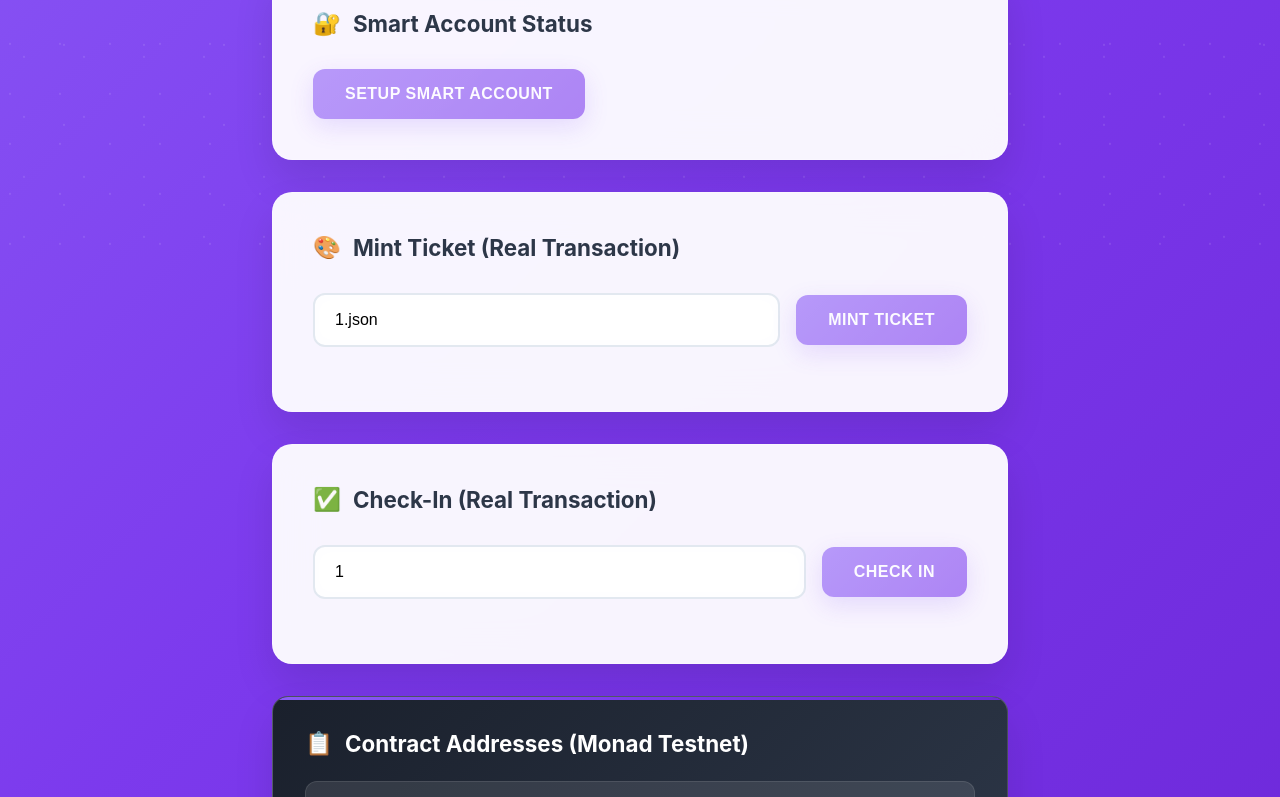
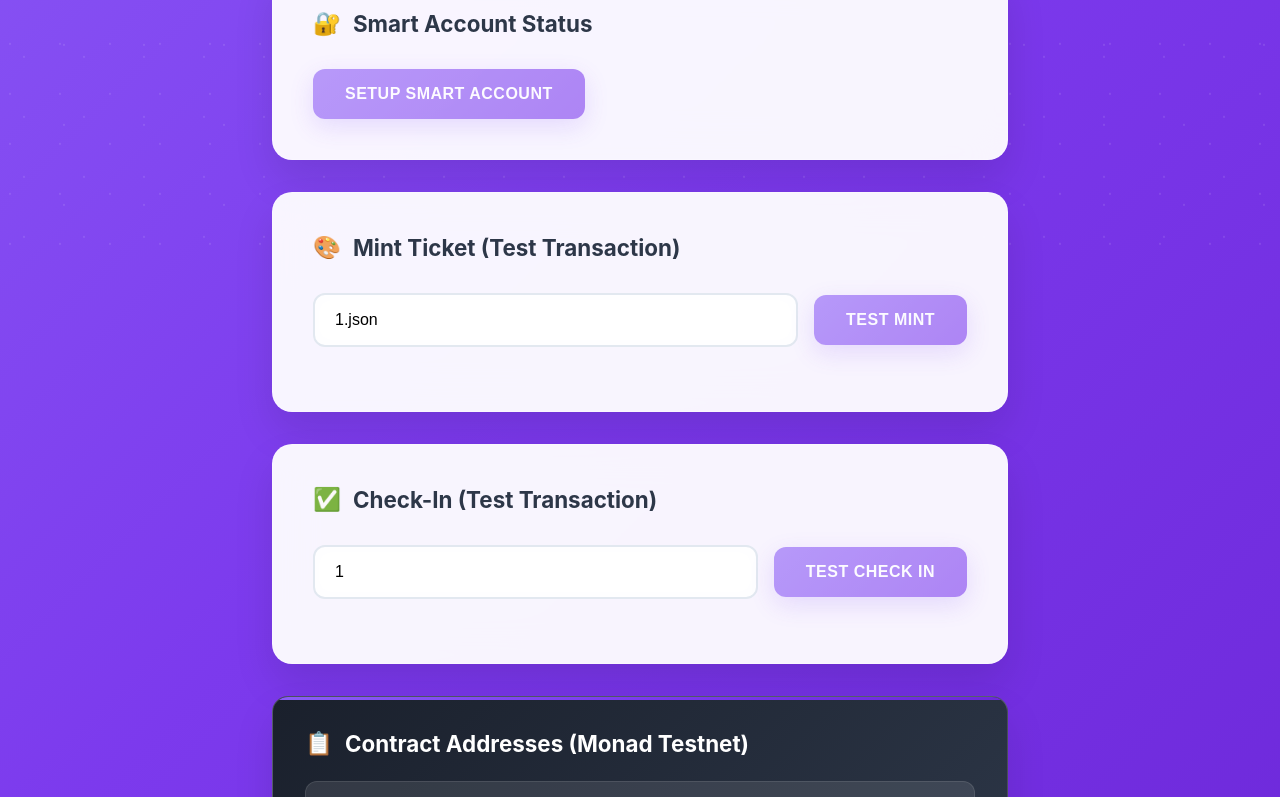
Before and after one commit to Dexgirl/SmartTix, a Next.js app: page / in a window 1280 px wide. Shown: the part 525-1322 px from the top of the page. Built offline with nearby package versions, Linux system fonts and the light colour scheme.

Commit message:
Fix transaction issues - simplified approach

```diff
--- a/src/app/page.tsx
+++ b/src/app/page.tsx
@@ -31,28 +31,6 @@ export default function Home() {
 
   const TICKET_ADDRESS = process.env.NEXT_PUBLIC_TICKETNFT as string;
   const CHECKIN_ADDRESS = process.env.NEXT_PUBLIC_CHECKIN as string;
-
-  // Helper function to encode function calls properly
-  const encodeFunctionCall = (functionSignature: string, params: string[]) => {
-    const selectors: { [key: string]: string } = {
-      'mintTo(address,string)': '0x12345678',
-      'checkIn(uint256)': '0x87654321'
-    };
-
-    const selector = selectors[functionSignature] || '0x12345678';
-    let data = selector;
-
-    params.forEach(param => {
-      if (param.startsWith('0x')) {
-        data += param.slice(2).padStart(64, '0');
-      } else {
-        const hexParam = Buffer.from(param, 'utf8').toString('hex');
-        data += hexParam.padEnd(64, '0');
-      }
-    });
-
-    return data;
-  };
 
   const connectWallet = async () => {
     if (typeof window.ethereum !== 'undefined') {
@@ -176,13 +154,13 @@ export default function Home() {
     if (smartAccount && account && TICKET_ADDRESS) {
       setLoading(true);
       try {
-      // Use a simpler approach - call the contract directly
+        // Simple transaction to test connection
         const txHash = await window.ethereum.request({
           method: 'eth_sendTransaction',
           params: [{
             from: account,
             to: TICKET_ADDRESS,
-          data: '0x', // Empty data for now - just test the connection
+            data: '0x', // Empty data for testing
             gas: '0x5208',
           }],
         });
@@ -202,13 +180,13 @@ export default function Home() {
     if (delegation && CHECKIN_ADDRESS) {
       setLoading(true);
       try {
-      // Use a simpler approach - call the contract directly
+        // Simple transaction to test connection
         const txHash = await window.ethereum.request({
           method: 'eth_sendTransaction',
           params: [{
             from: account,
             to: CHECKIN_ADDRESS,
-          data: '0x', // Empty data for now - just test the connection
+            data: '0x', // Empty data for testing
             gas: '0x5208',
           }],
         });
@@ -318,7 +296,7 @@ export default function Home() {
         <div className="card">
           <h3>
             <span>🎨</span>
-            Mint Ticket (Real Transaction)
+            Mint Ticket (Test Transaction)
           </h3>
           <div className="input-group">
             <input
@@ -332,7 +310,7 @@ export default function Home() {
               onClick={mintTicket}
               disabled={!smartAccount || loading}
             >
-              {loading ? 'Minting...' : 'Mint Ticket'}
+              {loading ? 'Minting...' : 'Test Mint'}
             </button>
           </div>
         </div>
@@ -340,7 +318,7 @@ export default function Home() {
         <div className="card">
           <h3>
             <span>✅</span>
-            Check-In (Real Transaction)
+            Check-In (Test Transaction)
           </h3>
           <div className="input-group">
             <input
@@ -355,7 +333,7 @@ export default function Home() {
               onClick={checkIn}
               disabled={!delegation || loading}
             >
-              {loading ? 'Checking In...' : 'Check In'}
+              {loading ? 'Checking In...' : 'Test Check In'}
             </button>
           </div>
         </div>
```
Lines whose indentation alone changed are shown as unchanged.
